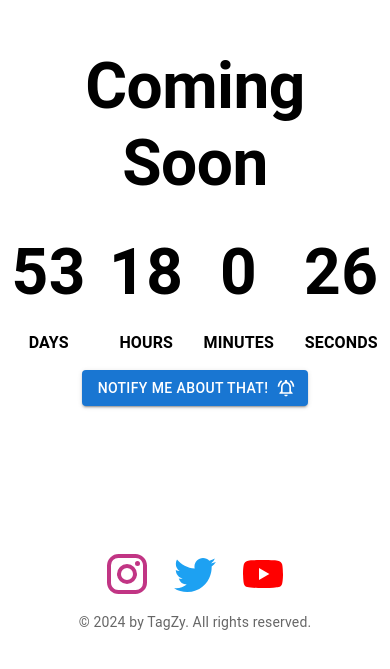
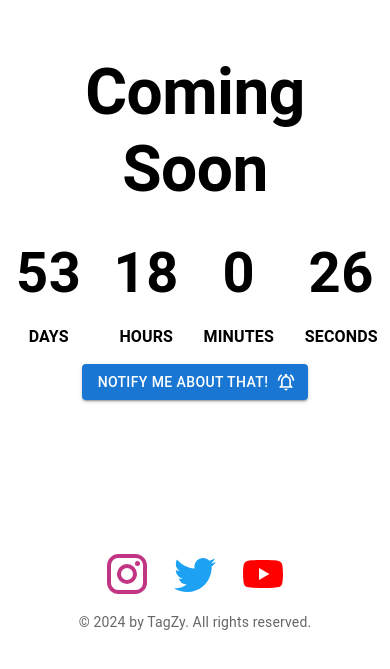
Before and after one commit to sangamesh4514/tagzy, a React (Create React App) app: page / in a window 390 px wide. Shown: the part 187-856 px from the top of the page. Built offline with nearby package versions, Linux system fonts and the light colour scheme.

Commit message:
fonst-size-adjust

```diff
--- a/src/App.js
+++ b/src/App.js
@@ -54,10 +54,10 @@ const App = () => {
       <Grid container spacing={4} justifyContent="center" className='container'>
         <Grid item xs={3}>
           <Box display="flex" flexDirection="column" alignItems="center">
-            <Typography sx={{ fontSize: '5rem', color: 'black', fontWeight: 'bold' }}>
+            <Typography className='number' sx={{ fontSize: '5rem', color: 'black', fontWeight: 'bold' }}>
               {days}
             </Typography>
-            <Typography sx={{ fontSize: '1.5rem', color: 'black', fontWeight: 'bold', marginTop: '10px' }}>
+            <Typography className='text' sx={{ fontSize: '1.5rem', color: 'black', fontWeight: 'bold', marginTop: '10px' }}>
               DAYS
             </Typography>
           </Box>
--- a/src/index.css
+++ b/src/index.css
@@ -14,9 +14,9 @@ code {
 }
 
 .container div div{
-  p:first-child{
+  p:nth-child(1){
     @media only screen and (max-width: 600px) {
-      font-size: 4rem;
+      font-size: 3.5rem;
     }
   }
   p:nth-child(2){
```
Also changed, not shown: src/Component/Header/Header.css (added), src/Component/Header/Header.jsx (added).
